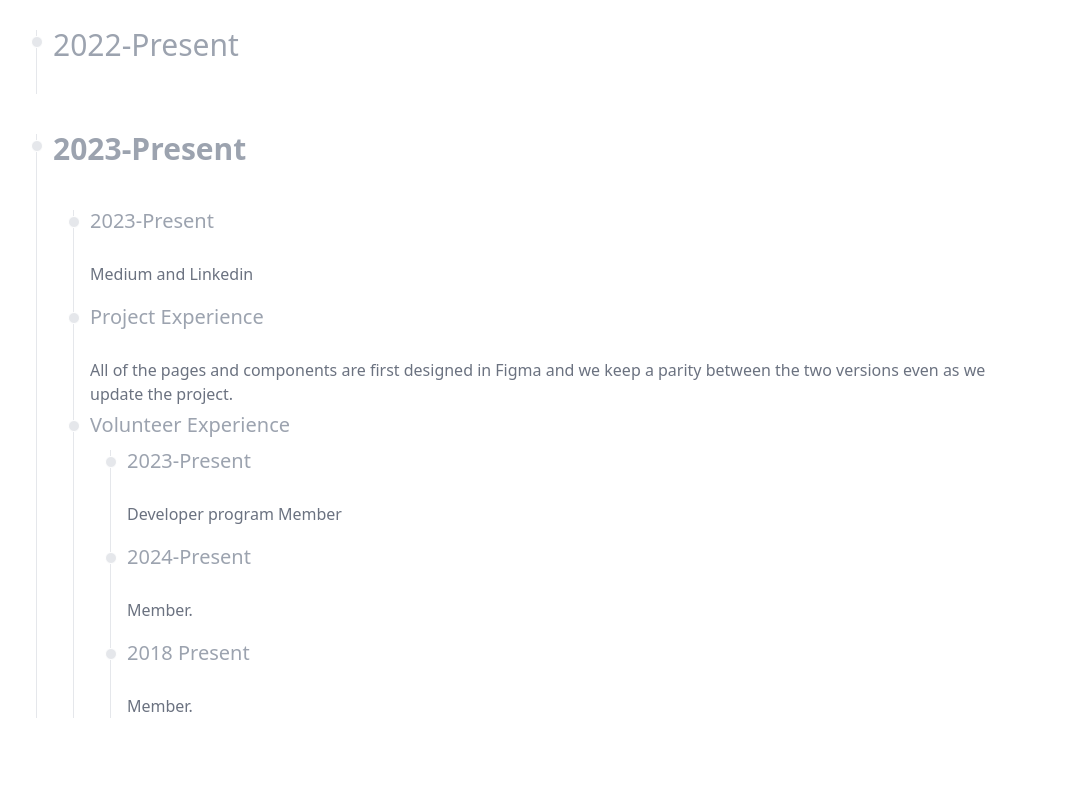
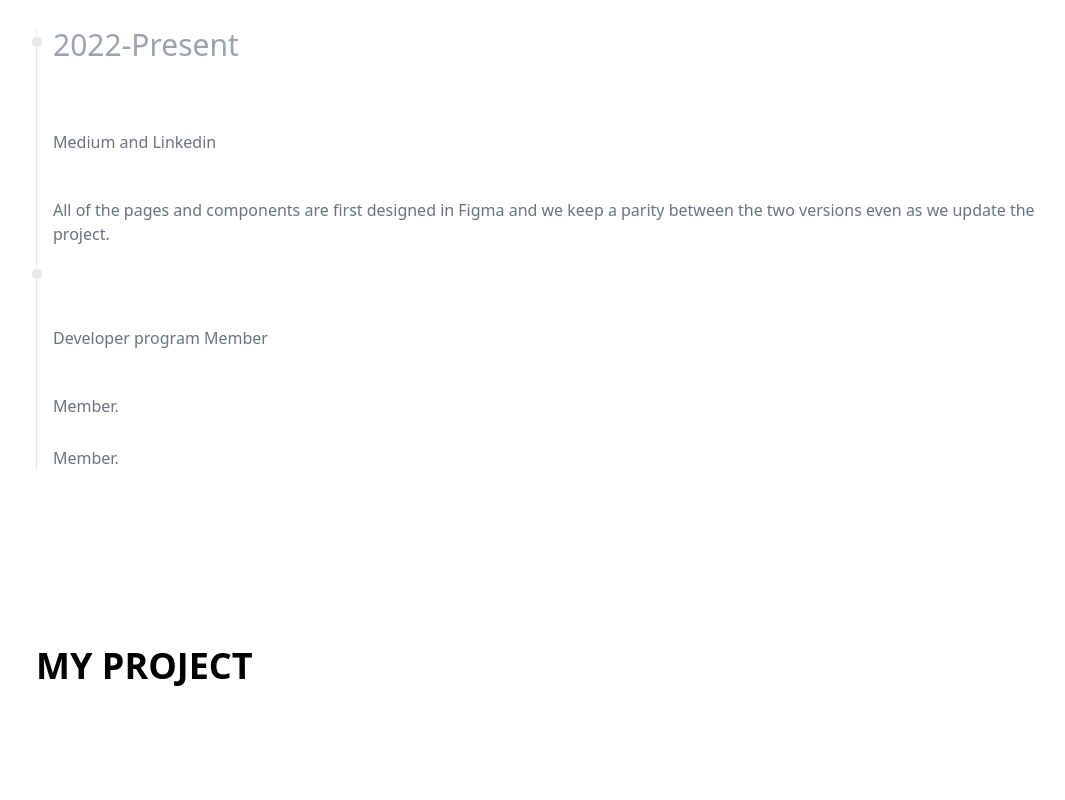
Before and after one commit to IshanNikeshalaNawarathna/ishannikeshala, a React (Create React App) app: page / in a window 1280 px wide. Shown: the part 2220-3020 px from the top of the page, without its empty margins (92-1157 px from the left). Built offline with nearby package versions, Linux system fonts and the light colour scheme.

Commit message:
About page design update

```diff
--- a/src/components/Experience.js
+++ b/src/components/Experience.js
@@ -10,7 +10,18 @@ function Experience() {
                         <div class="absolute w-3 h-3 bg-gray-200 rounded-full mt-1.5 -start-1.5 border border-white dark:border-gray-900 dark:bg-gray-700"></div>
                         <time class="mb-1 text-3xl font-normal leading-none text-gray-400 dark:text-gray-500">2022-Present</time>
                         <h3 class="text-2xl font-semibold dark:text-gray-900 text-white">Experience</h3>
-
+                        <h3 class="mt-2 text-xl font-semibold  dark:text-gray-900 text-white">Technology Blogger</h3>
+                        <p className="mb-4 text-base font-normal text-gray-500 dark:text-gray-400">Medium and Linkedin</p>
+                        <h3 className="text-xl font-semibold  dark:text-gray-900 text-white">Marketing UI design in Figma</h3>
+                        <p className="mb-4 text-base font-normal text-gray-500 dark:text-gray-400">All of the pages and components are first designed in Figma and we keep a parity between the two versions even as we update the project.</p>
+                        <div className="absolute w-3 h-3 bg-gray-200 rounded-full mt-1.5 -start-1.5 border border-white dark:border-gray-900 dark:bg-gray-700"></div>
+                        <time className="text-xl font-semibold  dark:text-gray-900 text-white">Volunteer Experience</time>
+                        <h3 class=" mt-2 text-xl font-semibold  dark:text-gray-900 text-white">GitHub</h3>
+                        <p className="mb-4 text-base font-normal text-gray-500 dark:text-gray-400">Developer program Member</p>
+                        <h3 className="text-xl font-semibold  dark:text-gray-900 text-white">DEV Community</h3>
+                        <p className="text-base font-normal text-gray-500 dark:text-gray-400">Member.</p>
+                        <h3 className="text-xl font-semibold  dark:text-gray-900 text-white">Internet Society</h3>
+                        <p className="text-base font-normal text-gray-500 dark:text-gray-400">Member.</p>
                     </li>
                 </ol>
             </div>
--- a/src/page/About.js
+++ b/src/page/About.js
@@ -31,59 +31,8 @@ export const About = () => {
 
             <Eduction />
             <Skills />
-            <Experience/>
+            <Experience />
             <div className='lg:mt-10 mt-10'>
-              <ol class="relative border-s border-gray-200 dark:border-gray-700">
-                <li className="ms-4">
-                  <div className="absolute w-3 h-3 bg-gray-200 rounded-full mt-1.5 -start-1.5 border border-white dark:border-gray-900 dark:bg-gray-700"></div>
-                  <time className="mb-1 text-3xl font-semibold leading-none text-gray-400 dark:text-gray-500">2023-Present</time>
-                  <h3 className="text-2xl font-semibold  dark:text-gray-900 text-white">Experience</h3>
-                  <div className='px-5 mt-3'>
-                    <ol className="relative border-s border-gray-200 dark:border-gray-700">
-                      <li class="mb-5 ms-4">
-                        <div className="absolute w-3 h-3 bg-gray-200 rounded-full mt-1.5 -start-1.5 border border-white dark:border-gray-900 dark:bg-gray-700"></div>
-                        <time className="mb-1 text-xl font-normal leading-none text-gray-400 dark:text-gray-500">2023-Present</time>
-                        <h3 class="text-xl font-semibold  dark:text-gray-900 text-white">Technology Blogger</h3>
-                        <p className="mb-4 text-base font-normal text-gray-500 dark:text-gray-400">Medium and Linkedin</p>
-
-                      </li>
-                      <li className="mb-2 ms-4">
-                        <div className="absolute w-3 h-3 bg-gray-200 rounded-full mt-1.5 -start-1.5 border border-white dark:border-gray-900 dark:bg-gray-700"></div>
-                        <time className="mb-1 text-xl font-normal leading-none text-gray-400 dark:text-gray-500">Project Experience</time>
-                        <h3 className="text-xl font-semibold  dark:text-gray-900 text-white">Marketing UI design in Figma</h3>
-                        <p className="text-base font-normal text-gray-500 dark:text-gray-400">All of the pages and components are first designed in Figma and we keep a parity between the two versions even as we update the project.</p>
-                      </li>
-                      <li className="mb-5 ms-4">
-                        <div className="absolute w-3 h-3 bg-gray-200 rounded-full mt-1.5 -start-1.5 border border-white dark:border-gray-900 dark:bg-gray-700"></div>
-                        <time className="mb-1 text-xl font-normal leading-none text-gray-400 dark:text-gray-500">Volunteer Experience</time>
-                        <div className='px-5 mt-3'>
-                          <ol className="relative border-s border-gray-200 dark:border-gray-700">
-                            <li class="mb-5 ms-4">
-                              <div className="absolute w-3 h-3 bg-gray-200 rounded-full mt-1.5 -start-1.5 border border-white dark:border-gray-900 dark:bg-gray-700"></div>
-                              <time className="mb-1 text-xl font-normal leading-none text-gray-400 dark:text-gray-500">2023-Present</time>
-                              <h3 class="text-xl font-semibold  dark:text-gray-900 text-white">GitHub</h3>
-                              <p className="mb-4 text-base font-normal text-gray-500 dark:text-gray-400">Developer program Member</p>
-
-                            </li>
-                            <li className="mb-5 ms-4">
-                              <div className="absolute w-3 h-3 bg-gray-200 rounded-full mt-1.5 -start-1.5 border border-white dark:border-gray-900 dark:bg-gray-700"></div>
-                              <time className="mb-1 text-xl font-normal leading-none text-gray-400 dark:text-gray-500">2024-Present</time>
-                              <h3 className="text-xl font-semibold  dark:text-gray-900 text-white">DEV COMMUNITY</h3>
-                              <p className="text-base font-normal text-gray-500 dark:text-gray-400">Member.</p>
-                            </li>
-                            <li className="mb-5 ms-4">
-                              <div className="absolute w-3 h-3 bg-gray-200 rounded-full mt-1.5 -start-1.5 border border-white dark:border-gray-900 dark:bg-gray-700"></div>
-                              <time className="mb-1 text-xl font-normal leading-none text-gray-400 dark:text-gray-500">2018 Present</time>
-                              <h3 className="text-xl font-semibold  dark:text-gray-900 text-white">INTERNET SOCIETY</h3>
-                              <p className="text-base font-normal text-gray-500 dark:text-gray-400">Member.</p>
-                            </li>
-                          </ol>
-                        </div>
-                      </li>
-                    </ol>
-                  </div>
-                </li>
-              </ol>
               <div className='lg:hidden'>
                 <GitHub />
               </div>
--- a/src/page/Project.js
+++ b/src/page/Project.js
@@ -4,15 +4,17 @@ export const Project = () => {
 
   return (
     <>
-      <div className='relative isolate px-6 '>
+      <div className='relative isolate px-8 '>
 
-        <div className='mx-auto lg:max-w-5xl py-20 sm:py-32 lg:pt-32 '>
+        <div className='mx-auto lg:max-w-5xl py-10 sm:py-10 lg:pt-24 '>
           <div className='pb-8 lg:pb-8'>
-            <span className='font-bold text-4xl'>MY PROJECTS</span>
+            <span className='font-bold text-4xl'>MY PROJECT</span>
           </div>
+          <div className='mt-4'>
 
+          </div>
         </div>
       </div>
     </>
-  )
+  );
 }
```
